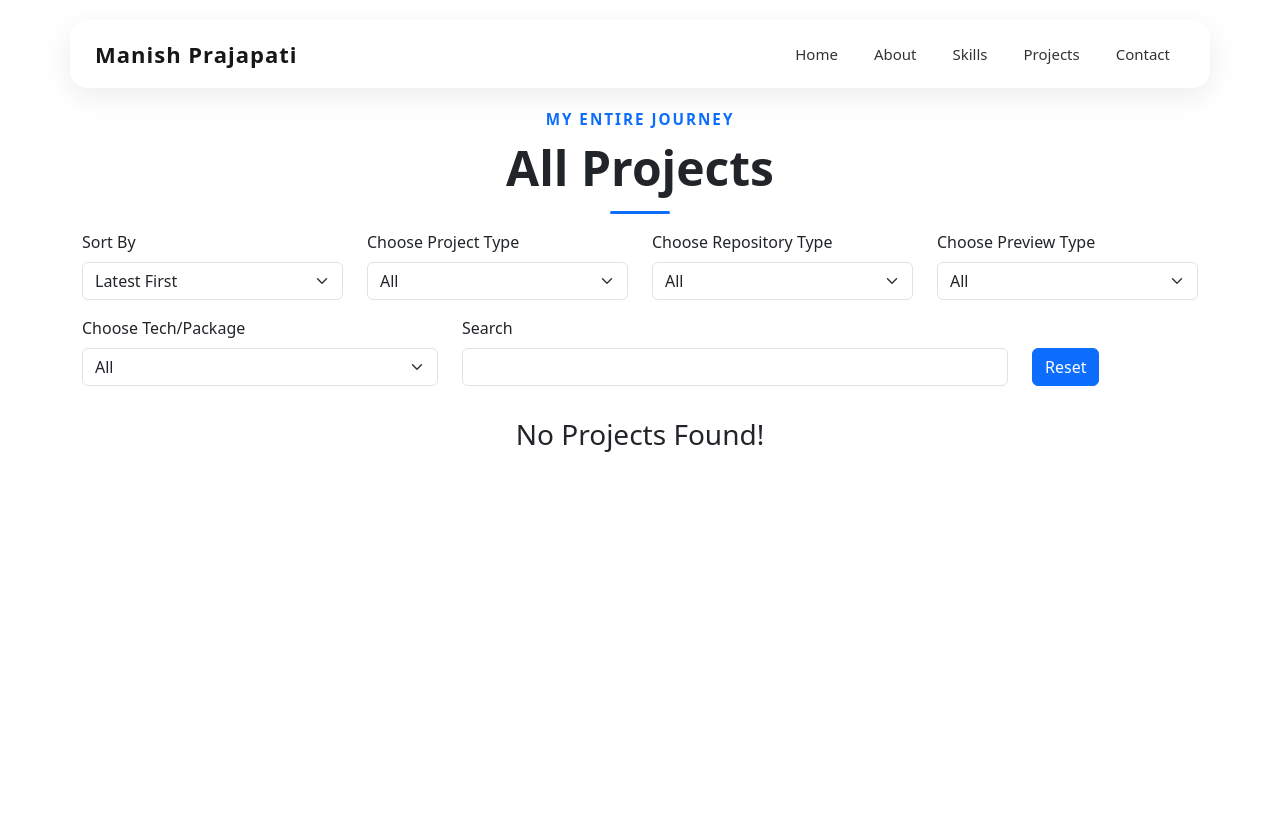
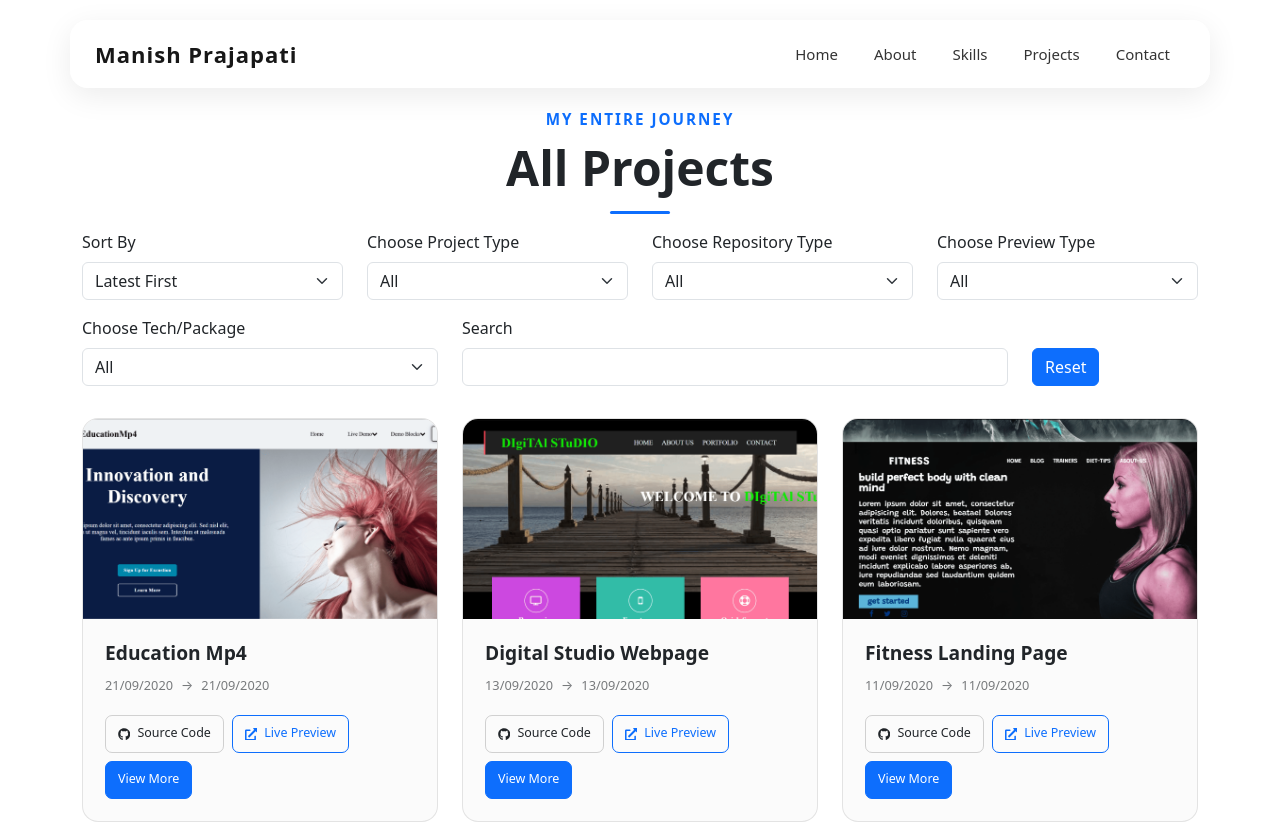
Before and after one commit to manish202/personal-portfolio, a React (Vite) app: page /all_projects in a window 1280 px wide. Shown: the top 823 px of the page. Before the commit the page ends 800 px from the top, so only its background shows below. Built offline with nearby package versions, Linux system fonts and the light colour scheme.

Commit message:
10 projects added 1st time

```diff
--- a/src/components/projects/constantsAndTypes.ts
+++ b/src/components/projects/constantsAndTypes.ts
@@ -2,7 +2,7 @@ import React from "react";
 import projects from "./projects";
 
 export const techAndPackages = [
-
+    'html', 'css', 'javascript', 'jquery',
 ] as const;
 export type TechAndPackagesOptionsType = typeof techAndPackages[number] | "all";
 
--- a/src/components/projects/projects.ts
+++ b/src/components/projects/projects.ts
@@ -1,7 +1,136 @@
 import { type Project } from "./constantsAndTypes";
 
 const projects: Project[] = [
-
+    {
+        id: 1,
+        title: "First Website Of My Life",
+        description: ["This is the first website i have created."],
+        images: ["bata_shoes.png"],
+        approxStartDate: "02/08/2020",
+        approxEndDate: "02/08/2020",
+        techAndPackages: ['html','css'],
+        sourceCode: "https://codepen.io/manish202/pen/JjGgVvL",
+        livePreview: "https://codepen.io/manish202/full/JjGgVvL",
+        isHighlighted: false,
+        isPrivateRepo: false,
+    },
+    {
+        id: 2,
+        title: "Live Analog Clock",
+        description: ["Created simple live analog clock using html, css and javascript."],
+        images: ["analog_clock.png"],
+        approxStartDate: "09/08/2020",
+        approxEndDate: "09/08/2020",
+        techAndPackages: ['html','css','javascript'],
+        sourceCode: "https://codepen.io/manish202/pen/YzqXpGL",
+        livePreview: "https://codepen.io/manish202/full/YzqXpGL",
+        isHighlighted: false,
+        isPrivateRepo: false,
+    },
+    {
+        id: 3,
+        title: "Css Button Animation",
+        description: ["Created simple button animation using html and css."],
+        images: ["button_animation.png"],
+        approxStartDate: "10/08/2020",
+        approxEndDate: "10/08/2020",
+        techAndPackages: ['html','css'],
+        sourceCode: "https://codepen.io/manish202/pen/jOqPxBp",
+        livePreview: "https://codepen.io/manish202/full/jOqPxBp",
+        isHighlighted: false,
+        isPrivateRepo: false,
+    },
+    {
+        id: 4,
+        title: "Slider Without Javascript",
+        description: ["Created slider using html and css only, no javascript."],
+        images: ["slider.png"],
+        approxStartDate: "12/08/2020",
+        approxEndDate: "12/08/2020",
+        techAndPackages: ['html','css'],
+        sourceCode: "https://codepen.io/manish202/pen/NWNGorE",
+        livePreview: "https://codepen.io/manish202/full/NWNGorE",
+        isHighlighted: false,
+        isPrivateRepo: false,
+    },
+    {
+        id: 5,
+        title: "Simple Animation",
+        description: ["Created simple animation using html, css, javascript"],
+        images: ["js_anim.png"],
+        approxStartDate: "14/08/2020",
+        approxEndDate: "14/08/2020",
+        techAndPackages: ['html','css','javascript'],
+        sourceCode: "https://codepen.io/manish202/pen/poyyzwG",
+        livePreview: "https://codepen.io/manish202/full/poyyzwG",
+        isHighlighted: false,
+        isPrivateRepo: false,
+    },
+    {
+        id: 6,
+        title: "Html Css Hover Animation",
+        description: ["Created simple html and css hover animation."],
+        images: ["css_hover.png"],
+        approxStartDate: "16/08/2020",
+        approxEndDate: "16/08/2020",
+        techAndPackages: ['html','css'],
+        sourceCode: "https://codepen.io/manish202/pen/wvGGXQx",
+        livePreview: "https://codepen.io/manish202/full/wvGGXQx",
+        isHighlighted: false,
+        isPrivateRepo: false,
+    },
+    {
+        id: 7,
+        title: "Basic Clothing Webpage",
+        description: ["Created simple clothing webpage using html and css only."],
+        images: ["cloth_website.png"],
+        approxStartDate: "17/08/2020",
+        approxEndDate: "17/08/2020",
+        techAndPackages: ['html','css'],
+        sourceCode: "https://codepen.io/manish202/pen/VwajeMN",
+        livePreview: "https://codepen.io/manish202/full/VwajeMN",
+        isHighlighted: false,
+        isPrivateRepo: false,
+    },
+    {
+        id: 8,
+        title: "Fitness Landing Page",
+        description: ["Created simple fitness landing page using html, css and javascript."],
+        images: ["fitness.png"],
+        approxStartDate: "11/09/2020",
+        approxEndDate: "11/09/2020",
+        techAndPackages: ['html','css','javascript'],
+        sourceCode: "https://codepen.io/manish202/pen/OJNZLYN",
+        livePreview: "https://codepen.io/manish202/full/OJNZLYN",
+        isHighlighted: false,
+        isPrivateRepo: false,
+    },
+    {
+        id: 9,
+        title: "Digital Studio Webpage",
+        description: ["Created simple webpage using html, css and jquery."],
+        images: ["digital_studio.png"],
+        approxStartDate: "13/09/2020",
+        approxEndDate: "13/09/2020",
+        techAndPackages: ['html','css','javascript','jquery'],
+        sourceCode: "https://codepen.io/manish202/pen/WNwJBpN",
+        livePreview: "https://codepen.io/manish202/full/WNwJBpN",
+        isHighlighted: false,
+        isPrivateRepo: false,
+    },
+    {
+        id: 10,
+        title: "Education Mp4",
+        description: ["Created simple webpage using html, css, jquery."],
+        images: ["ed_mp4.png"],
+        approxStartDate: "21/09/2020",
+        approxEndDate: "21/09/2020",
+        techAndPackages: ['html','css','javascript','jquery'],
+        sourceCode: "https://codepen.io/manish202/pen/oNxQzVK",
+        livePreview: "https://codepen.io/manish202/full/oNxQzVK",
+        isHighlighted: false,
+        isPrivateRepo: false,
+    },
 ];
 
 export default projects;
```
